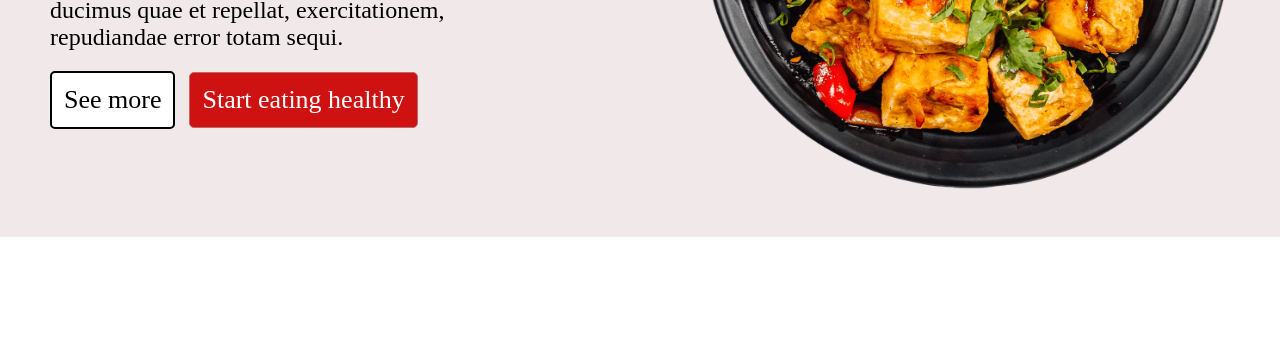
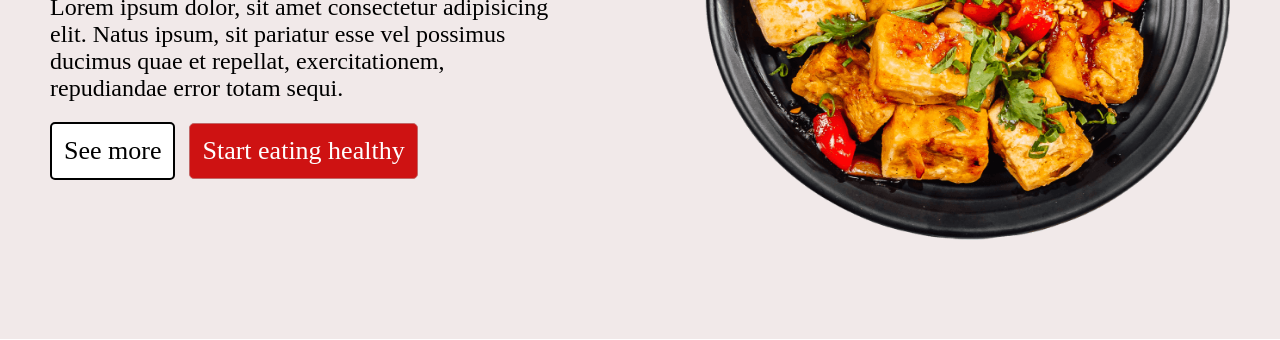
Before and after one commit to sasanedicbn/Landing-page, a website built with Vite: page Landing page/index.html in a window 1280 px wide. Shown: the part 460-800 px from the top of the page. Built offline with nearby package versions, Linux system fonts and the light colour scheme.

Commit message:
Finish header

```diff
--- a/Landing page/style.css
+++ b/Landing page/style.css
@@ -67,7 +67,7 @@ li a{
   align-items: center;
   justify-content: center;
   background-color: rgb(241, 233, 233);
-  padding: 44px 50px;
+  padding: 95px 50px;
 }
 .title{
  font-family: 'Amatic SC', cursive;
```
